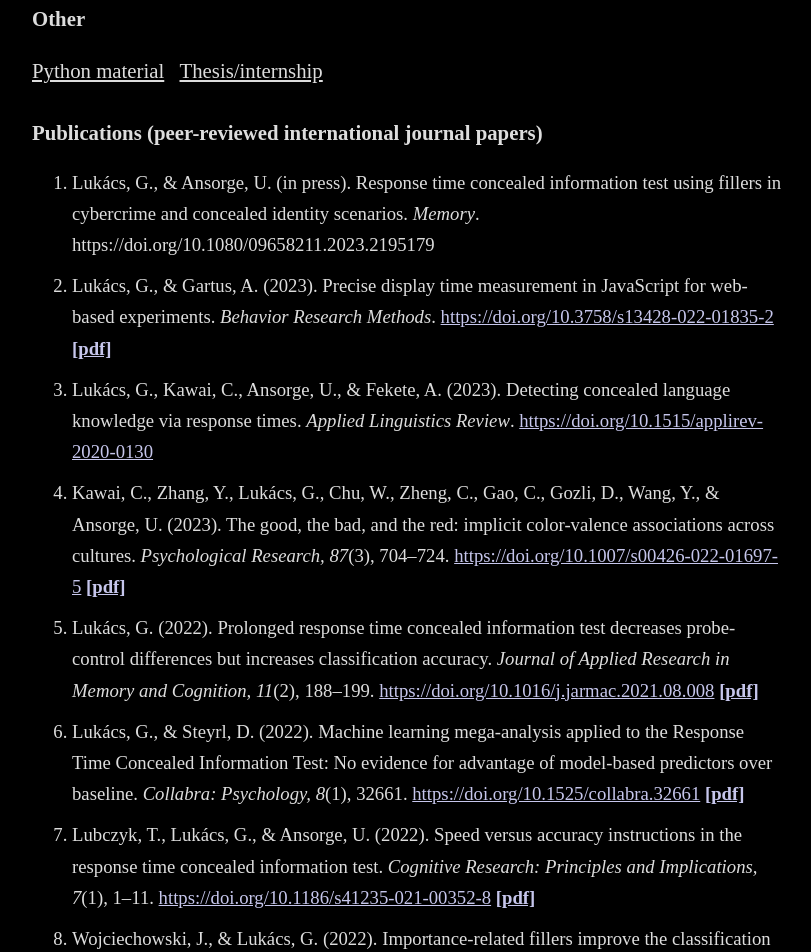
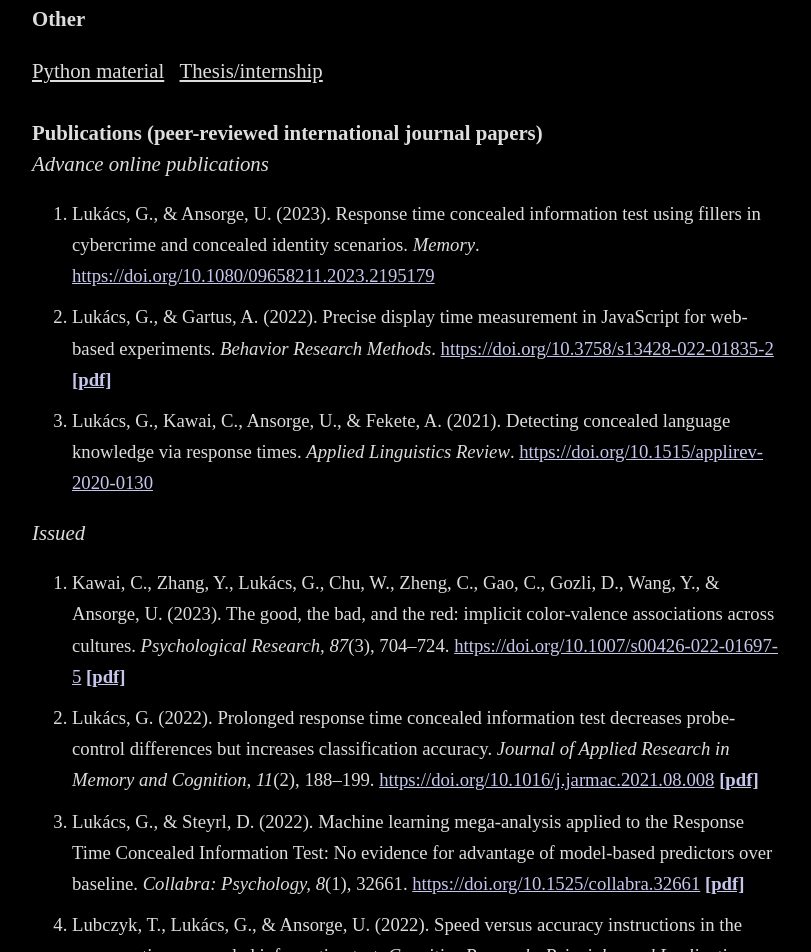
Before and after one commit to ZsuzsaMano/gasparl.github.io, a plain HTML site: page index.html in a window 1280 px wide. Shown: the part 1078-2030 px from the top of the page, without its empty margins (233-1044 px from the left). Drawn offline with Linux system fonts and the light colour scheme.

Commit message:
Add files via upload

```diff
--- a/index.html
+++ b/index.html
@@ -123,17 +123,22 @@
                 Publications (peer-reviewed international journal papers)<br />
             </div>
             <div class="texts">
+                <i>Advance online publications</i>
                 <ol style='font-size:90%;'>
-
-                    <li>Lukács, G., & Ansorge, U. (in press). Response time concealed information test using fillers in cybercrime and concealed identity scenarios. <i>Memory</i>. https://doi.org/10.1080/09658211.2023.2195179
+                    <li>Lukács, G., & Ansorge, U. (2023). Response time concealed information test using fillers in cybercrime and concealed identity scenarios. <i>Memory</i>.
+                    <a target="_blank"
+                            href="https://doi.org/10.1080/09658211.2023.2195179">https://doi.org/10.1080/09658211.2023.2195179</a>
                     </li>
-                    <li>Lukács, G., & Gartus, A. (2023). Precise display time measurement in JavaScript for web-based experiments. <i>Behavior Research Methods</i>. <a target="_blank"
+                    <li>Lukács, G., & Gartus, A. (2022). Precise display time measurement in JavaScript for web-based experiments. <i>Behavior Research Methods</i>. <a target="_blank"
                             href="https://doi.org/10.3758/s13428-022-01835-2">https://doi.org/10.3758/s13428-022-01835-2</a> <a target="_blank"
                             href="https://rdcu.be/cNMzm"><b>[pdf]</b></a>
                     </li>
-                    <li>Lukács, G., Kawai, C., Ansorge, U., & Fekete, A. (2023). Detecting concealed language knowledge via response times. <i>Applied Linguistics Review</i>. <a target="_blank"
+                    <li>Lukács, G., Kawai, C., Ansorge, U., & Fekete, A. (2021). Detecting concealed language knowledge via response times. <i>Applied Linguistics Review</i>. <a target="_blank"
                             href="https://doi.org/10.1515/applirev-2020-0130">https://doi.org/10.1515/applirev-2020-0130</a>
                     </li>
+                </ol>
+                <i>Issued</i>
+                <ol style='font-size:90%;'>
                     <li>Kawai, C., Zhang, Y., Lukács, G., Chu, W., Zheng, C., Gao, C., Gozli, D., Wang, Y., & Ansorge, U. (2023). The good, the bad, and the red: implicit color-valence associations across cultures.  <i>Psychological Research, 87</i>(3), 704–724. <a target="_blank"
                             href="https://doi.org/10.1007/s00426-022-01697-5">https://doi.org/10.1007/s00426-022-01697-5</a>
                             <a target="_blank"
```
